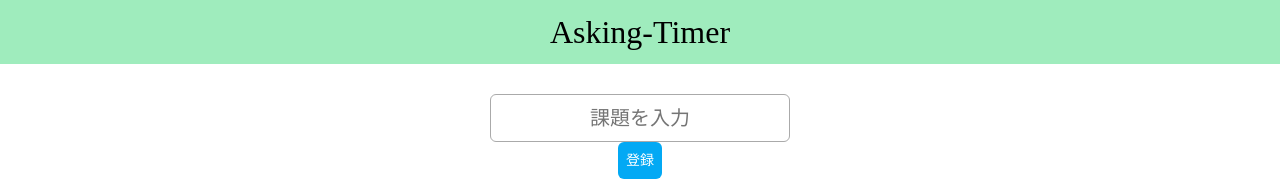
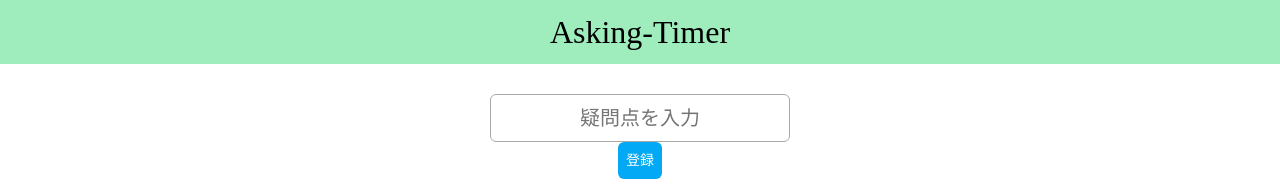
Before and after one commit to tsumagari-kohsuke/asking_timer_app, a Vue app: page / in a window 1280 px wide. Shown: the top 192 px of the page. Built offline with nearby package versions, Linux system fonts and the light colour scheme.

Commit message:
機能面だけ調整された完成版

```diff
--- a/src/App.vue
+++ b/src/App.vue
@@ -7,21 +7,12 @@
   </body>
 </template>
 
-<script>
+<script setup>
 import TheHeader from './components/TheHeader.vue'
 import Timer from './components/Timer.vue'
 import TitleSetting from './components/TitleSetting.vue'
 import TheFooter from './components/TheFooter.vue'
 
-export default {
-  name: 'App',
-  components: {
-    TheHeader,
-    Timer,
-    TitleSetting,
-    TheFooter
-  }
-}
 </script>
 
 <style>
--- a/src/components/Timer.vue
+++ b/src/components/Timer.vue
@@ -19,6 +19,7 @@ export default {
       sec: 0,
       timerOn: false,
       timerObj: null,
+      changeMode: false,
     }
   },
   methods: {
@@ -46,6 +47,7 @@ export default {
 
     complete: function() {
       clearInterval(this.timerObj)
+      alert('時間になりました。\n解決していなければ質問に行きましょう。')
     }
   },
   computed: {
--- a/src/components/TitleSetting.vue
+++ b/src/components/TitleSetting.vue
@@ -1,6 +1,7 @@
 <template>
   <div class="title_setting">
-      <p><input type="text" class="title_input" v-model="taskTitle" v-if="!editmode" placeholder="課題を入力" /></p>
+      <p><input type="text" class="title_input" v-model="taskTitle" v-if="!editmode" placeholder="疑問点を入力" /></p>
+      <p type="text" class="task_title" v-if="editmode">【現在直面している疑問点】</p>
       <p type="text" class="task_title" v-if="editmode">{{taskTitle}}</p>
       <button class="btn" @click="changeMode">
         {{ editmode ? '変更' : '登録' }}
@@ -15,9 +16,9 @@ const editmode = ref(false);
 
 const changeMode = () => {
   if (taskTitle.value !== ''){
-    editmode.value = !editmode.value
+    editmode.value = !editmode.value;
   } else {
-    alert("課題を登録してください。")
+    alert("入力ボックスに課題を入力してから登録してください。");
   }
 }
 
```
